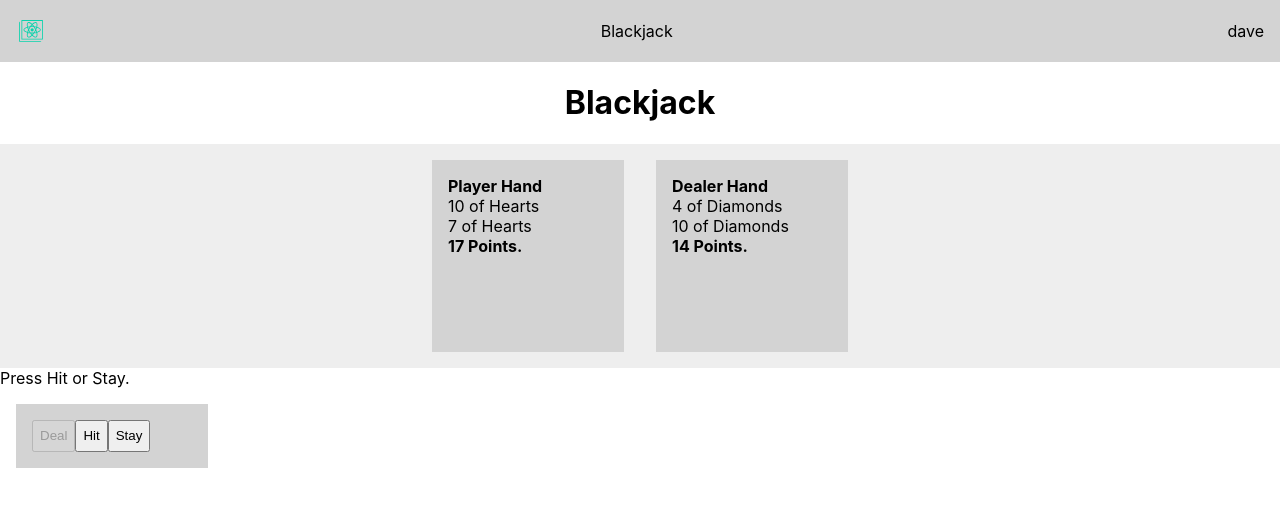
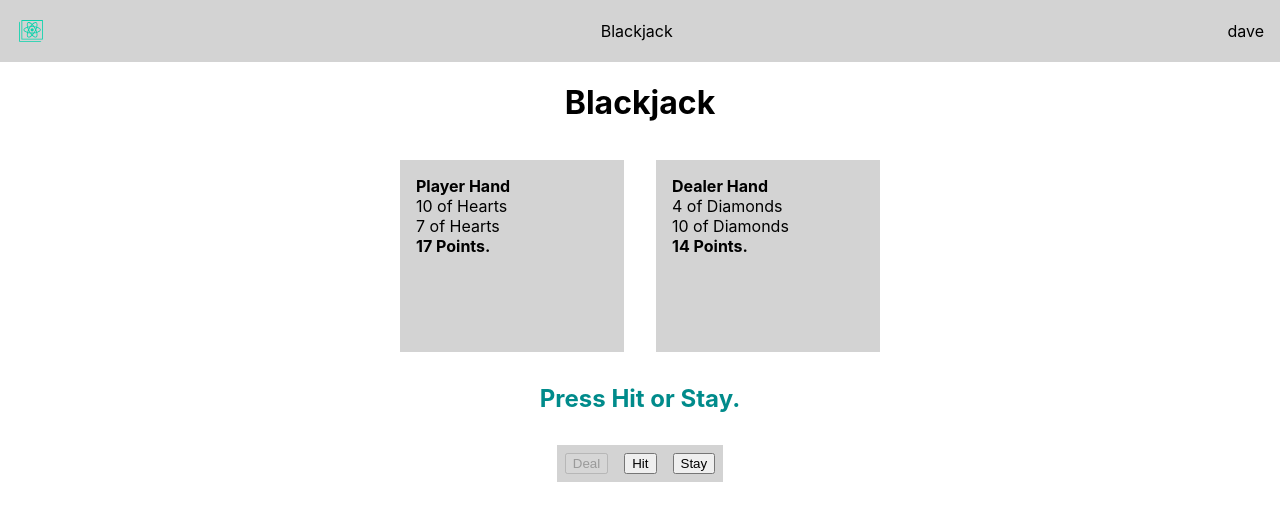
Before and after one commit to StokeMasterJack/2022-10-06-react-cisco, a React (Create React App) app: page / in a window 1280 px wide. Shown: the top 520 px of the page. Built offline with nearby package versions, Linux system fonts and the light colour scheme.

Commit message:
Some formatting

```diff
--- a/src/BlackjackButtons.tsx
+++ b/src/BlackjackButtons.tsx
@@ -1,8 +1,12 @@
-import React from "react";
-import {BjAction} from "./blackjack";
-import {BjDispatch} from "./BlackjackGame";
-import {Ro} from "./ss-react-utils";
-import {useTheme} from "./Theme";
+import React, {CSSProperties} from 'react';
+import {BjAction} from './blackjack';
+import {BjDispatch} from './BlackjackGame';
+import {Ro} from './ss-react-utils';
+import {useTheme} from './Theme';
+
+const buttonStyle: CSSProperties = {
+    margin: '.5rem'
+};
 
 const BlackjackButtonsInner = ({isGameActive, dispatch}: { isGameActive: boolean, dispatch: BjDispatch }) => {
 
@@ -16,11 +20,11 @@ const BlackjackButtonsInner = ({isGameActive, dispatch}: { isGameActive: boolean
         dispatch(action);
     };
 
-    return <Ro style={{padding: "1rem", backgroundColor, margin: "1rem", width: "10rem", height: "2rem"}}>
+    return <Ro style={{backgroundColor}}>
 
-        <button name='deal' onClick={onClick} disabled={isGameActive}>Deal</button>
-        <button name='hit' onClick={onClick} disabled={!isGameActive}>Hit</button>
-        <button name='stay' onClick={onClick} disabled={!isGameActive}>Stay</button>
+        <button name='deal' style={buttonStyle} onClick={onClick} disabled={isGameActive}>Deal</button>
+        <button name='hit' style={buttonStyle} onClick={onClick} disabled={!isGameActive}>Hit</button>
+        <button name='stay' style={buttonStyle} onClick={onClick} disabled={!isGameActive}>Stay</button>
 
     </Ro>;
 };
--- a/src/BlackjackGame.tsx
+++ b/src/BlackjackGame.tsx
@@ -1,14 +1,13 @@
-import React, {FC, useReducer} from "react";
-import {BjAction, Game} from "./blackjack";
-import {BlackjackGameVu} from "./BlackjackGameVu";
+import React, {FC, useReducer} from 'react';
+import {BjAction, Game} from './blackjack';
+import {BlackjackGameVu} from './BlackjackGameVu';
 
 const mkInitState = (): Game => {
     return Game.mk({shuffle: true});
 };
 
 const reducer = (oldGame: Game, action: BjAction): Game => {
-    const newGame = oldGame.update(action);
-    return newGame;
+    return oldGame.update(action);
 };
 
 export type BjDispatch = (action: BjAction) => void;
@@ -17,15 +16,6 @@ const initGame: Game = mkInitState();
 
 export const BlackjackGame: FC = () => {
 
-    // const [state, setState] = useState<Game>(mkInitState);
-
-    // const dispatchInner = (action: BjAction) => {
-    //     setState((oldState: Game) => reducer(oldState, action));
-    // };
-    //
-    // const dispatch = useCallback(dispatchInner, []);
-
-
     const [state, dispatch] = useReducer(reducer, initGame);
 
     return <BlackjackGameVu state={state} dispatch={dispatch}/>;
--- a/src/BlackjackGameVu.tsx
+++ b/src/BlackjackGameVu.tsx
@@ -7,18 +7,21 @@ import {Co, Ro} from "./ss-react-utils";
 
 export const BlackjackGameVu = ({state, dispatch}: { state: Game, dispatch: BjDispatch }) => {
 
-    return <Co style={{}}>
+    return <Co>
         <h1>Blackjack</h1>
-        <Ro style={{backgroundColor:'#EEEEEE',justifyContent:'center'}}>
+        <Ro style={{justifyContent:'center'}}>
             <HandVu h={state.ph}/>
             <HandVu h={state.dh}/>
         </Ro>
-        <Ro>
+
+        <Ro style={{fontWeight:'bold',fontSize:'18pt',color:'darkcyan',justifyContent:'center',margin:'1rem'}}>
             {state.msg}
         </Ro>
-        <Ro>
+
+        <Ro style={{justifyContent:'center',margin:'1rem'}}>
             <BlackjackButtons isGameActive={state.isActive} dispatch={dispatch} />
         </Ro>
+
     </Co>;
 
 };
--- a/src/HandVu.tsx
+++ b/src/HandVu.tsx
@@ -13,7 +13,7 @@ const HandVuInner = ({h}: { h: Hand }) => {
     console.log('HandVuInner.render');
     const {backgroundColor} = useTheme();
 
-    return <Co style={{padding: "1rem", backgroundColor, margin: "1rem", width: "10rem", height: "10rem"}}>
+    return <Co style={{padding: "1rem", backgroundColor, margin: "1rem", width: "12rem", height: "10rem"}}>
         <Ro style={{fontWeight: "bold"}}>{h.name} Hand</Ro>
         <Co>
             {h.cards.map(cardToRo)}
```
